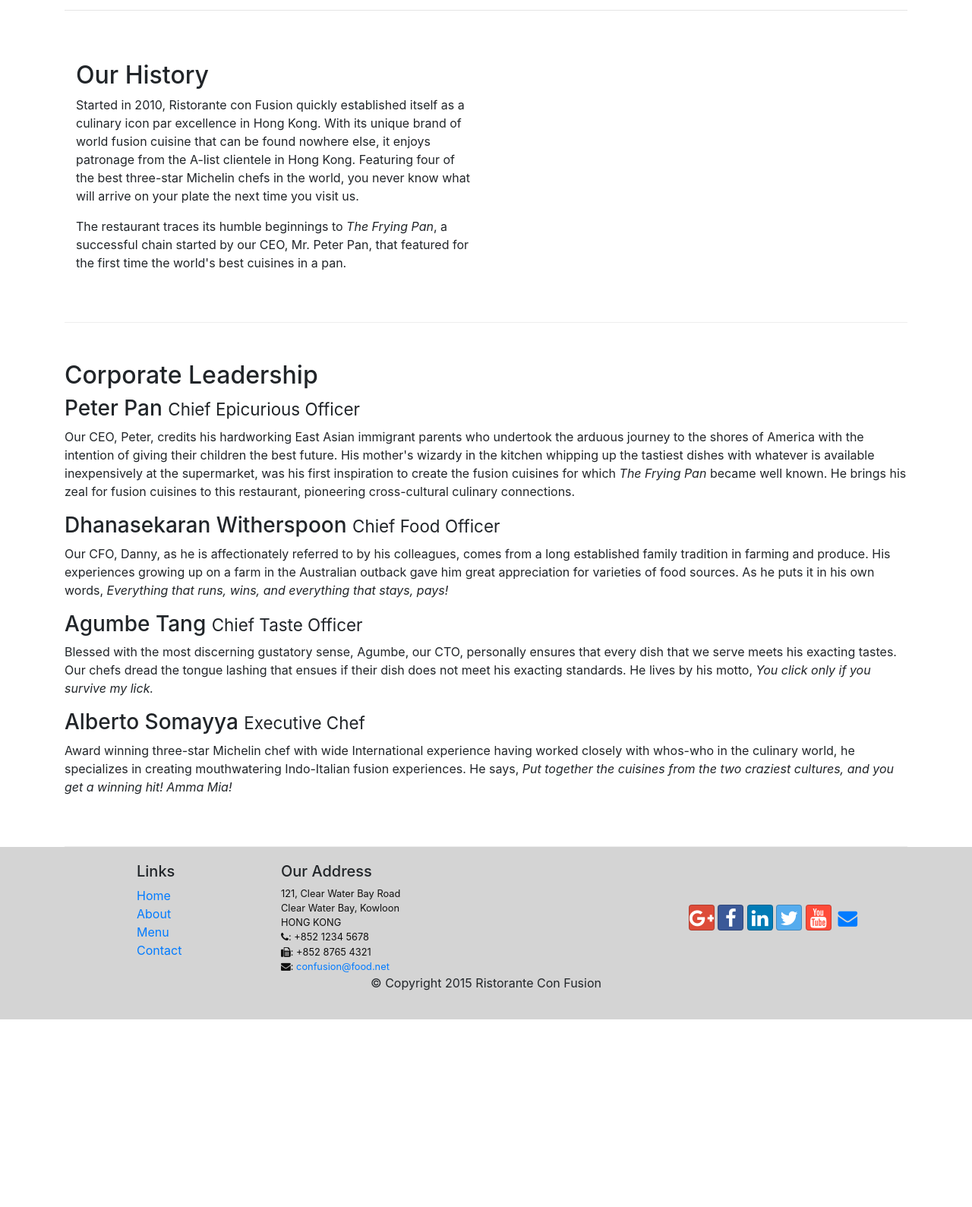
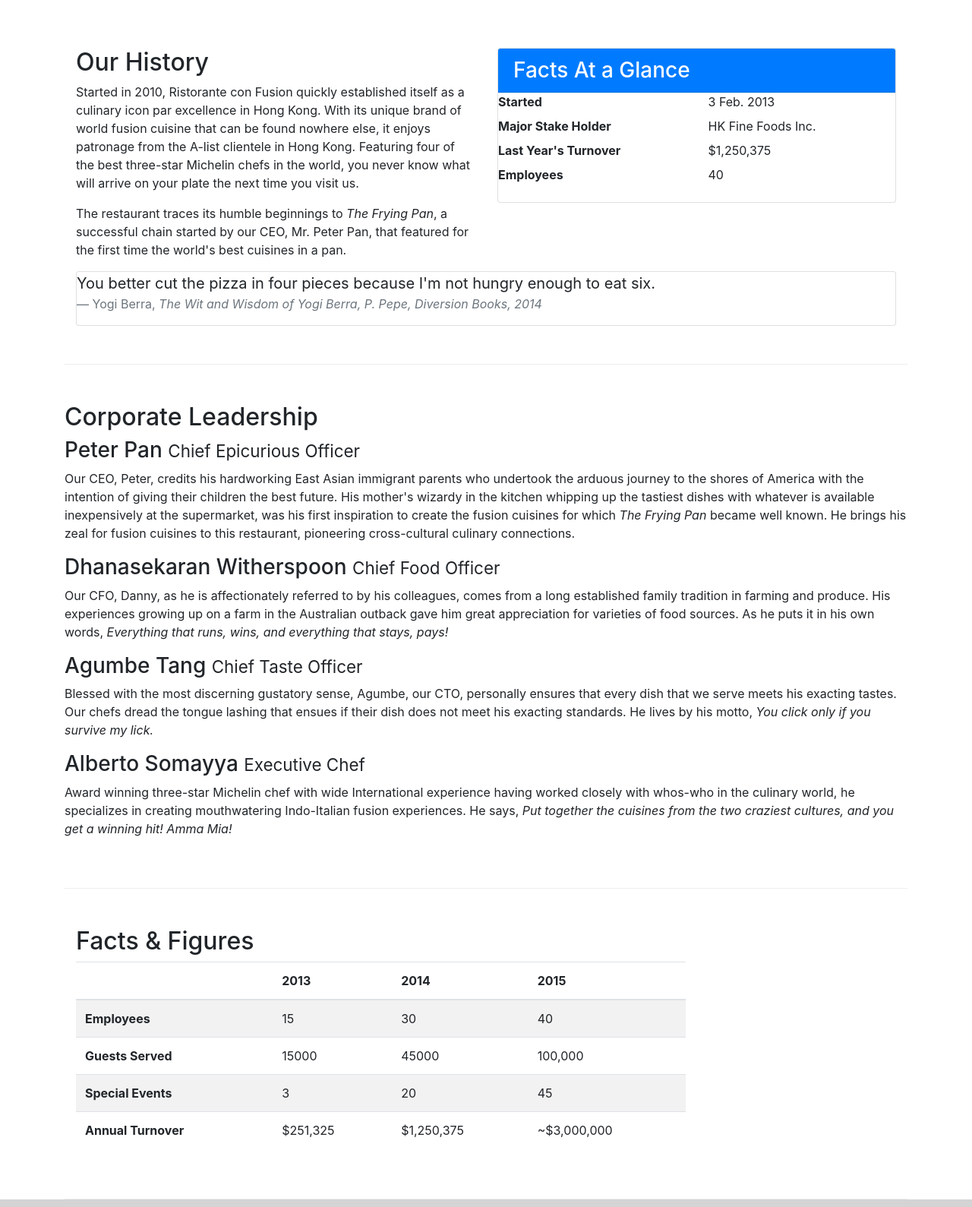
Before and after one commit to kamalyadav11/Bootstrap-Practice, a website: page aboutus.html in a window 1280 px wide. Shown: the part 431-2020 px from the top of the page at 76% size. Before the commit the page ends 1773 px from the top, so only its background shows below. Drawn offline with nearby package versions, Linux system fonts and the light colour scheme.

Commit message:
Added Images

```diff
--- a/aboutus.html
+++ b/aboutus.html
@@ -22,7 +22,7 @@
         <button type="button" class="navbar-toggler" data-toggle="collapse" data-target="#Navbar" name="button">
           <span class="navbar-toggler-icon"></span>
         </button>
-          <a class="navbar-brand" href="./index.html">Ristorate ConFusion</a>
+          <a class="navbar-brand" href="./index.html"><img src="img/logo.png" height="30" width="41"></a>
           <div class="collapse navbar-collapse" id="Navbar">
               <ul class="navbar-nav"><!---navbar-nav for horizontal allignment-->
                   <li class="nav-item"><a class="nav-link" href="./index.html"><span class="fa fa-home"></span> Home</a></li>
@@ -42,6 +42,7 @@
                     <p>We take inspiration from the World's best cuisines, and create a unique fusion experience. Our lipsmacking creations will tickle your culinary senses!</p>
                 </div>
                 <div class="col col-sm">
+                        <img src="img/logo.png" class="img-fluid">
                 </div>
             </div>
         </div>
@@ -65,8 +66,35 @@
                 <p>Started in 2010, Ristorante con Fusion quickly established itself as a culinary icon par excellence in Hong Kong. With its unique brand of world fusion cuisine that can be found nowhere else, it enjoys patronage from the A-list clientele in Hong Kong.  Featuring four of the best three-star Michelin chefs in the world, you never know what will arrive on your plate the next time you visit us.</p>
                 <p>The restaurant traces its humble beginnings to <em>The Frying Pan</em>, a successful chain started by our CEO, Mr. Peter Pan, that featured for the first time the world's best cuisines in a pan.</p>
             </div>
-            <div>
+            <div class="col-sm">
+                    <div class="card">
+                            <h3 class="card-header bg-primary text-white">Facts At a Glance</h3>
+                            <div class="card-block">
+                                <dl class="row">
+                                    <dt class="col-6">Started</dt>
+                                    <dd class="col-6">3 Feb. 2013</dd>
+                                    <dt class="col-6">Major Stake Holder</dt>
+                                    <dd class="col-6">HK Fine Foods Inc.</dd>
+                                    <dt class="col-6">Last Year's Turnover</dt>
+                                    <dd class="col-6">$1,250,375</dd>
+                                    <dt class="col-6">Employees</dt>
+                                    <dd class="col-6">40</dd>
+                               </dl>
+                            </div>
+                        </div>
             </div>
+            <div class="col-12">
+                    <div class="card card-block bg-faded">
+                        <blockquote class="blockquote">
+                            <p class="mb-0">You better cut the pizza in four pieces because
+                                I'm not hungry enough to eat six.</p>
+                            <footer class="blockquote-footer">Yogi Berra,
+                              <cite title="Source Title">The Wit and Wisdom of Yogi Berra,
+                                P. Pepe, Diversion Books, 2014</cite>
+                            </footer>
+                        </blockquote>
+                    </div>
+                </div>
         </div>
 
 
@@ -84,6 +112,51 @@
             </div>
        </div>
 
+       <div class="row row-content">
+            <div class="col-12 col-sm-9">
+                <h2>Facts &amp; Figures</h2>
+                <div class="table-responsive">
+                    <table class="table table-striped">
+                    <thead class="thead-inverse">
+                        <tr>
+                            <th>&nbsp;</th>
+                            <th>2013</th>
+                            <th>2014</th>
+                            <th>2015</th>
+                        </tr>
+                    </thead>
+                    <tbody>
+                        <tr>
+                            <th>Employees</th>
+                            <td>15</td>
+                            <td>30</td>
+                            <td>40</td>
+                        </tr>
+                        <tr>
+                            <th>Guests Served</th>
+                            <td>15000</td>
+                            <td>45000</td>
+                            <td>100,000</td>
+                        </tr>
+                        <tr>
+                            <th>Special Events</th>
+                            <td>3</td>
+                            <td>20</td>
+                            <td>45</td>
+                        </tr>
+                        <tr>
+                            <th>Annual Turnover</th>
+                            <td>$251,325</td>
+                            <td>$1,250,375</td>
+                            <td>~$3,000,000</td>
+                        </tr>
+                    </tbody>
+                    </table>
+                    </div>
+            </div>
+            <div class="col-12 col-sm-3">
+            </div>
+       </div>
     </div>
 
     <footer class="footer">
--- a/css/styles.css
+++ b/css/styles.css
@@ -16,12 +16,12 @@
   padding: 20px 0px 20px 0px;
 }
 
-/* .jumbotron {
+ .jumbotron {
   padding: 70px 30px 70px 30px;
   margin: 0px auto;
-  background: violet;
-  color: floralwhite;
-} */
+  /*background: violet;
+  color: floralwhite;*/
+}
 
 address {
   font-size: 80%;
```
Also changed, not shown: contactus.html (+2 -1 lines), index.html (+33 -13 lines), img/alberto.png (added), img/buffet.png (added), img/logo.png (added), img/uthappizza.png (added), 1 other file.
